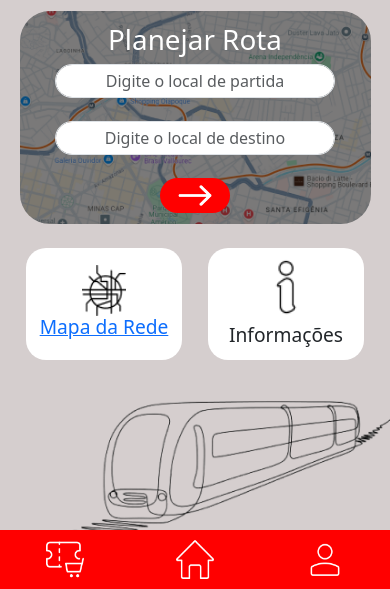
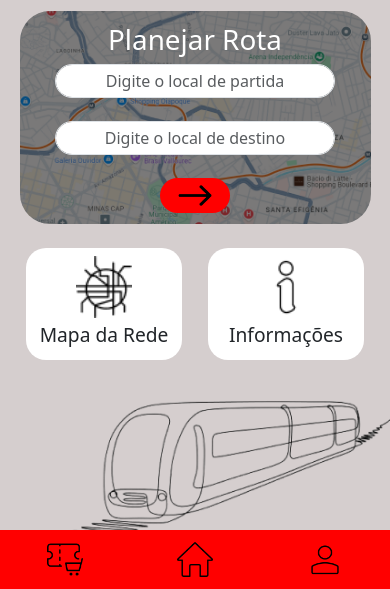
Before and after one commit to ibmec-bh-3-periodo/projeto-cptm-one, a plain HTML site: page home/content/home.html in a window 390 px wide. Shown: the part 255-844 px from the top of the page. Drawn offline with nearby package versions, Linux system fonts and the light colour scheme; files whose address does not match are found by name.

Commit message:
fix: mudança de cores dos icones

```diff
--- a/home/content/home.html
+++ b/home/content/home.html
@@ -38,7 +38,7 @@
                             <input type="text" placeholder="Digite o local de destino" class="form-control">
                         </div>
                             <button type="submit">
-                                <div class="imgbotao"><img src="/home/img/pra-cima (1).png" alt=""></div>
+                                <div class="imgbotao"><img src="/home/img/pra-cima (2).png" alt=""></div>
                             </button>
                         </div>
                 </form>
@@ -64,16 +64,16 @@
     <footer>
             <a href="/pagamento/content/pagamento.html">
               <div class="saldo">
-                <img src="/home/img/compras (1).png" alt="">
+                <img src="/home/img/compras (2).png" alt="">
               </div>
             </a>
             <a href="/home/content/home.html">
               <div class="home">
-                <img src="/home/img/casa (2).png" alt="">
+                <img src="/home/img/casa (3).png" alt="">
               </div>
             </a>
         <div class="perfil">
-            <img src="/home/img/solteiro (1).png" alt="">
+            <img src="/home/img/solteiro (2).png" alt="">
         </div>
     </footer>
 
--- a/home/css/home.css
+++ b/home/css/home.css
@@ -68,13 +68,13 @@ body {
         justify-content: space-evenly;
         align-items: center;
         width: 100%;
-        height: 90%;
+        height: 100%;
         margin: 0;
         padding: 0;
     }
     .carrossel img {
         width: 90%;
-        height: 90%;
+        height: 100%;
         border-radius: 10px;
     }
     li {
@@ -133,6 +133,16 @@ body {
         background-color: white;
         border-radius: 20px;
     }
+    .map a {
+        display: flex;
+        flex-direction: column;
+        justify-content: center;
+        align-items: center;
+        width: 100%;
+        height: 100%;
+        text-decoration: none;
+        color: #212529;
+    }
 
     .imgsec {
         display: flex;
@@ -154,6 +164,7 @@ body {
         align-items: center;
         width: 100%;
         height: 30%;
+        text-decoration: none;
     }
     .restosec {
         display: flex;
@@ -185,6 +196,7 @@ body {
         color: white;
         border-radius: 30px;
     }
+
     form {
         height: 70%;
         width: 100%;
@@ -258,13 +270,25 @@ body {
         align-items: center;
         height: 100%;
     }
+    footer a {
+        display: flex;
+        justify-content: center;
+        align-items: center;
+        height: 100%;
+        text-decoration: none;
+        color: white;
+    }
     footer div img {
-        width: 60%;
+        width: 100%;
+        height: 60%;
     }
 }
+
     .home a {
         height: 100%;
+        width: 100%;
     }
     .saldo a {
         height: 100%;
+        width: 100%;
     }
```
Also changed, not shown: home/img/casa (3).png (added), home/img/compras (2).png (added), home/img/pra-cima (2).png (added), home/img/solteiro (2).png (added).
